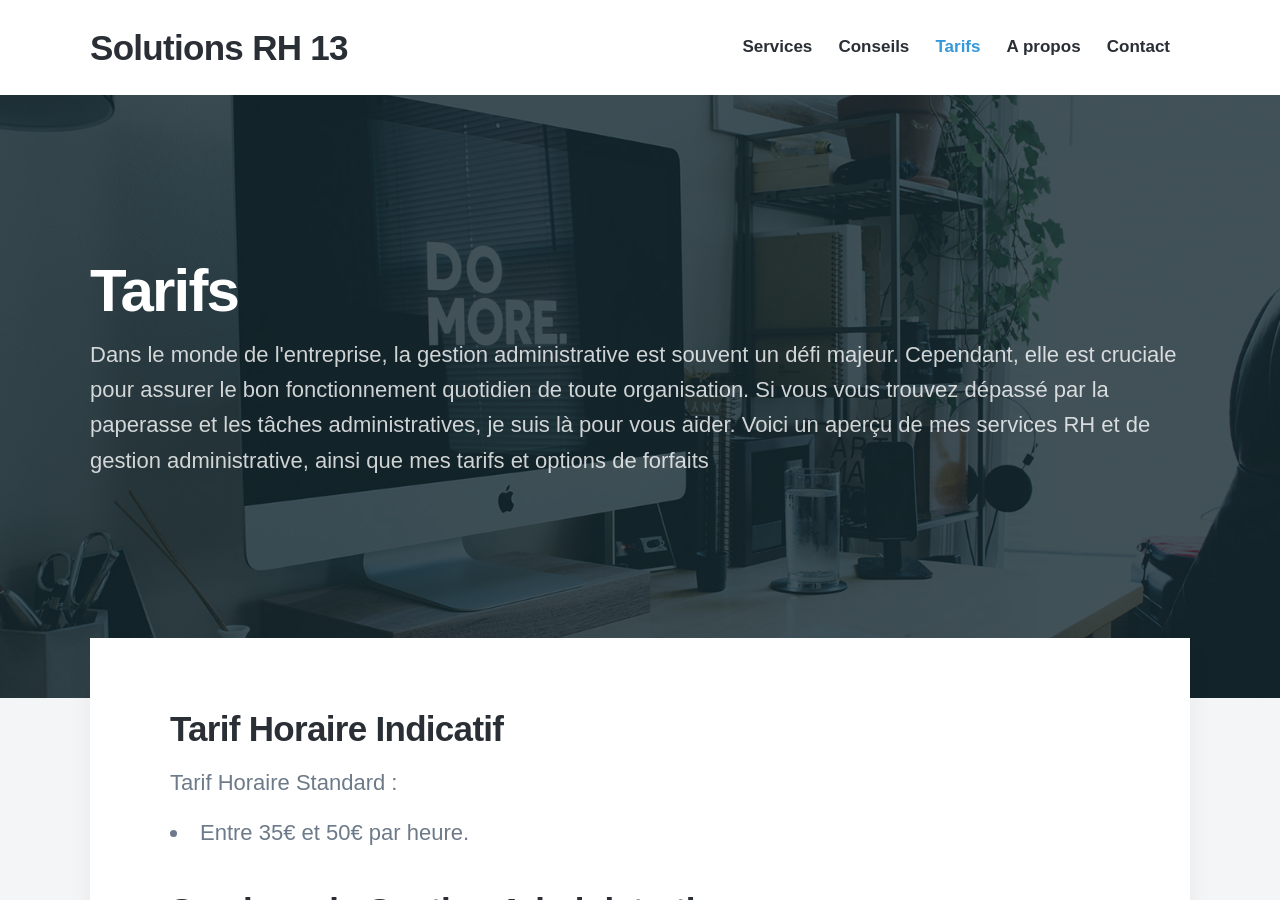
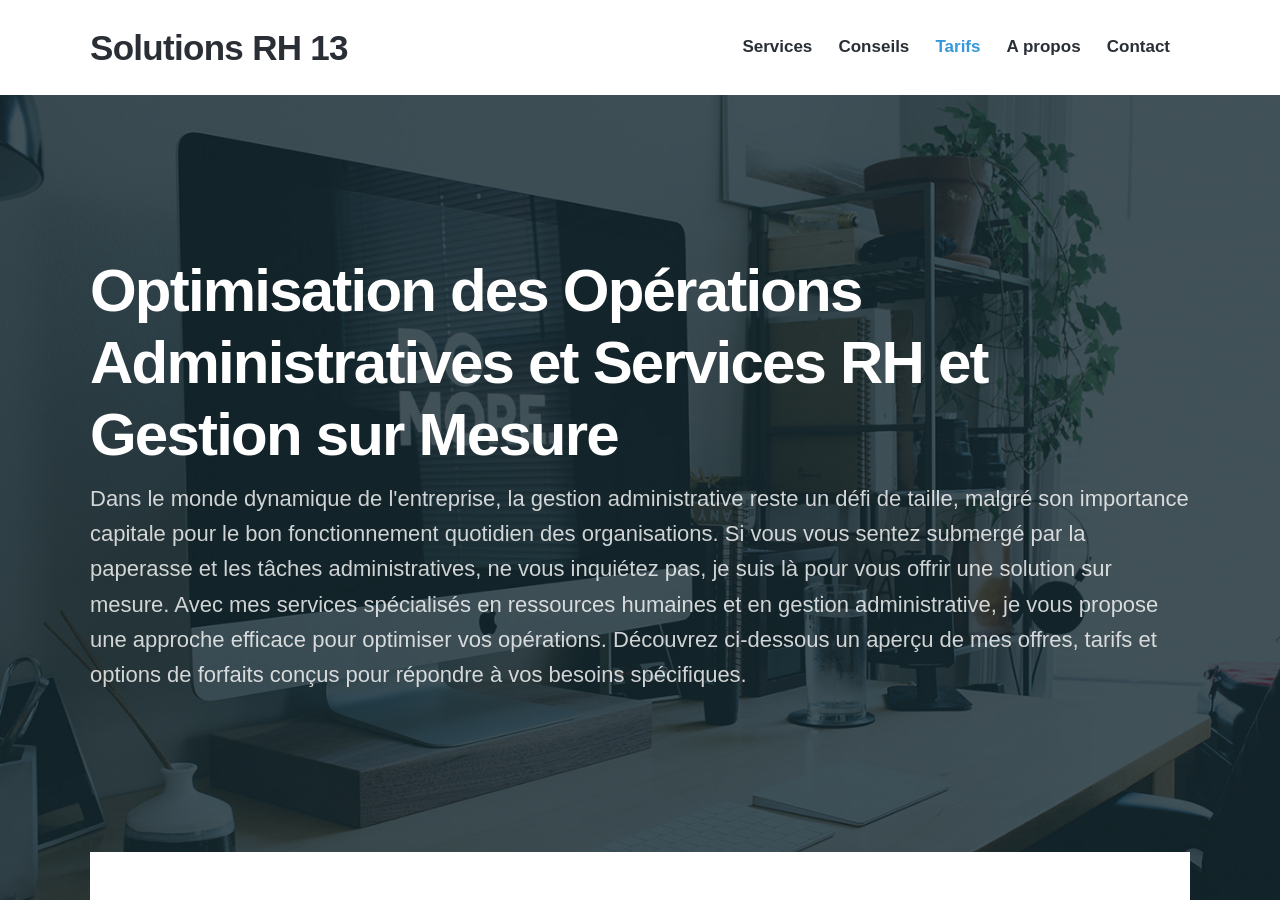
Before and after one commit to jeyries/solutionsrh13, a Jekyll site: the page built from _pages/tarifs.md, in a window 1280 px wide and 900 px high. Built offline with Jekyll 4.4.1, drawn with Linux system fonts in a browser that asks for light colours; nearby versions of some CDN libraries; some web fonts are replaced.

Commit message:
améliorer

```diff
--- a/_pages/tarifs.md
+++ b/_pages/tarifs.md
@@ -1,6 +1,6 @@
 ---
-title: Tarifs
-subtitle: Dans le monde de l'entreprise, la gestion administrative est souvent un défi majeur. Cependant, elle est cruciale pour assurer le bon fonctionnement quotidien de toute organisation. Si vous vous trouvez dépassé par la paperasse et les tâches administratives, je suis là pour vous aider.  Voici un aperçu de mes services RH et de gestion administrative, ainsi que mes tarifs et options de forfaits
+title: Optimisation des Opérations Administratives et Services RH et Gestion sur Mesure
+subtitle: Dans le monde dynamique de l'entreprise, la gestion administrative reste un défi de taille, malgré son importance capitale pour le bon fonctionnement quotidien des organisations. Si vous vous sentez submergé par la paperasse et les tâches administratives, ne vous inquiétez pas, je suis là pour vous offrir une solution sur mesure. Avec mes services spécialisés en ressources humaines et en gestion administrative, je vous propose une approche efficace pour optimiser vos opérations. Découvrez ci-dessous un aperçu de mes offres, tarifs et options de forfaits conçus pour répondre à vos besoins spécifiques.
 description:
 featured_image: /images/demo/about.jpg
 ---
```
